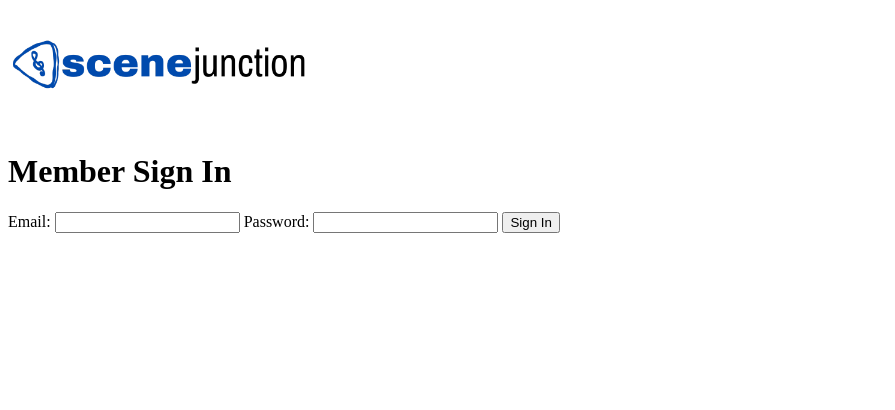
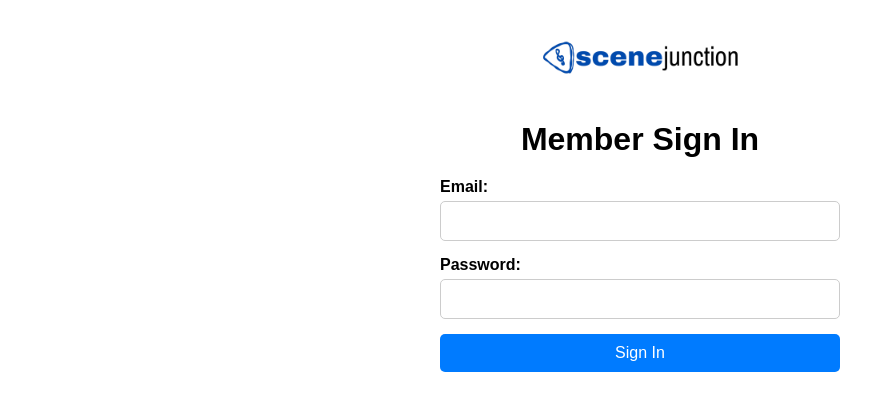
Before and after one commit to PawtucketCoder/new-cloned-serverless-functions-repo, a website: page public/sign-member.html in a window 1280 px wide. Shown: the whole page, without its empty margins (0-895 px from the left). Drawn offline with Linux system fonts and the light colour scheme.

Commit message:
better looking

```diff
--- a/public/sign-member.html
+++ b/public/sign-member.html
@@ -3,12 +3,69 @@
 <head>
     <title>Member Sign In</title>
     <style>
-        /* The CSS styles remain unchanged */
+        body {
+            font-family: Arial, sans-serif;
+            margin: 0;
+            padding: 0;
+        }
+
+        .container {
+            max-width: 400px;
+            margin: 0 auto;
+            padding: 20px;
+        }
+
+        img {
+            display: block;
+            margin: 0 auto;
+            width: 200px;
+            height: auto;
+        }
+
+        h1 {
+            text-align: center;
+            margin-bottom: 20px;
+        }
+
+        form {
+            display: flex;
+            flex-direction: column;
+        }
+
+        label {
+            font-weight: bold;
+            margin-bottom: 5px;
+        }
+
+        input {
+            padding: 10px;
+            margin-bottom: 15px;
+            border: 1px solid #ccc;
+            border-radius: 5px;
+            font-size: 16px;
+        }
+
+        button {
+            background-color: #007bff;
+            color: #fff;
+            padding: 10px;
+            border: none;
+            border-radius: 5px;
+            font-size: 16px;
+            cursor: pointer;
+        }
+
+        #message {
+            margin-top: 10px;
+            text-align: center;
+            font-size: 16px;
+            color: #007bff;
+        }
     </style>
 </head>
 <body>
     <div class="container">
-        <img src="logo.png" alt="Logo" width="300" />
+        <img src="logo.png" alt="Logo" width="200" />
         <h1>Member Sign In</h1>
         <form id="signMemberForm">
             <label for="email">Email:</label>
@@ -42,6 +99,13 @@
                 const result = await response.json();
                 if (response.ok) {
                     document.getElementById("message").textContent = result.message;
+
+                    // Check if the response contains the token cookie
+                    const tokenCookie = response.headers.get("set-cookie");
+                    if (tokenCookie) {
+                        // Redirect to auth-member.html
+                        window.location.href = "auth-member.html";
+                    }
                 } else {
                     document.getElementById("message").textContent = "Error: " + result.message;
                 }
```
Also changed, not shown: public/auth-member.html (+41 -2 lines), public/index.html (+59 -2 lines).
